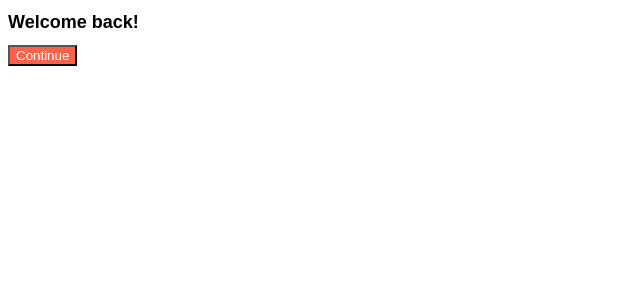
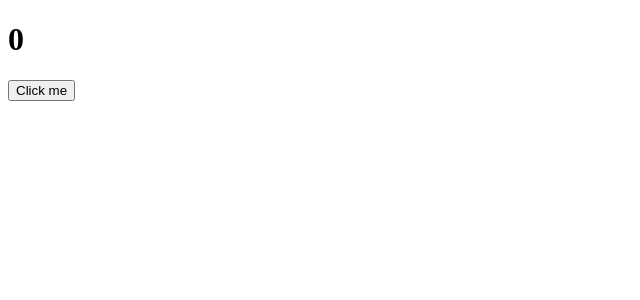
Before and after one commit to ChoiBoKeun1/react-for-beginners, a React (Create React App) app: page / in a window 1280 px wide. Shown: the top 300 px of the page, without its empty margins (0-640 px from the left). Built offline with nearby package versions, Linux system fonts and the light colour scheme.

Commit message:
6.0 introduction

```diff
--- a/src/App.js
+++ b/src/App.js
@@ -1,11 +1,18 @@
-import Button from "./Button";
-import styles from "./App.module.css";
+import { useState } from "react";
 
 function App() {
+  // state가 변화할때 모든 component는 다시 실행된다
+  // 가끔 component의 내부 몇몇 코드는
+  // 처음 한번만 실행되고 다시는 실행되지 않도록 하고 싶을 때
+  //
+  const [counter, setValue] = useState(0);
+  const onClick = () => setValue((prev) => prev + 1);
+  console.log("call an api");
+
   return (
     <div>
-      <h1 className={styles.title}>Welcome back!</h1>
-      <Button text={"Continue"} />
+      <h1>{counter}</h1>
+      <button onClick={onClick}>Click me</button>
     </div>
   );
 }
--- a/src/index.js
+++ b/src/index.js
@@ -3,8 +3,4 @@ import ReactDOM from "react-dom/client";
 import App from "./App";
 
 const root = ReactDOM.createRoot(document.getElementById("root"));
-root.render(
-  <React.StrictMode>
-    <App />
-  </React.StrictMode>
-);
+root.render(<App />);
```
